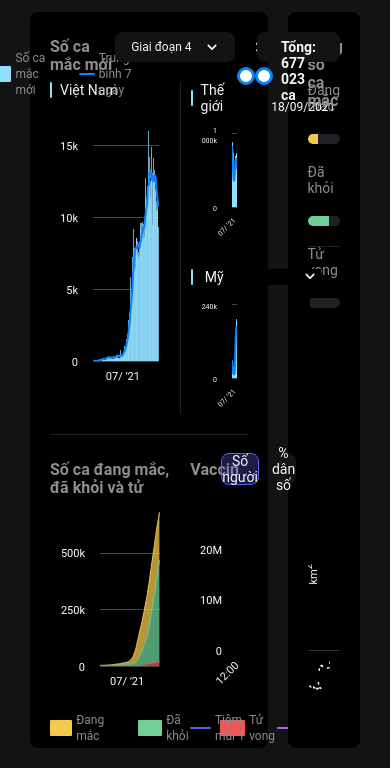
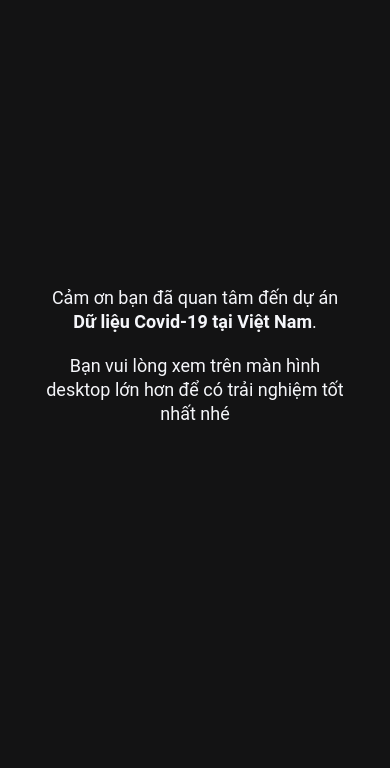
Before and after one commit to hulk1999/CovidDashboard, a plain HTML site: page index.html in a window 390 px wide. Shown: the part 76-844 px from the top of the page. Drawn offline with Linux system fonts and the light colour scheme.

Commit message:
Update view-port notification
The dashboard requires a large view-port to have the best experience so an update about it is necessary for users.

```diff
--- a/css/index.css
+++ b/css/index.css
@@ -149,7 +149,7 @@ html, body{
   font-weight: 700;
   font-size: 16px;
   line-height: 18px;
-  width: 33%;
+  width: 50%;
   display: inline-block;
 }
 
@@ -679,3 +679,32 @@ html, body{
   font-size: 11px;
   -webkit-transform: rotate(-90deg);
 }
+
+/*--------------------  VIEW PORT NOTI ----------------------*/
+
+#view-port-notification{
+  position: absolute;
+  top: 0;
+  left: 0;
+  width: 100vw;
+  height: 100vh;
+  background-color: var(--background);
+  z-index: 100;
+  display: none;
+  width: 100vw;
+  justify-content: center;
+  align-items: center;
+  flex-direction: column;
+}
+#view-port-notification p{
+  color: var(--primary-text);
+  font-size: 18px;
+  font-weight: 400;
+  line-height: 24px;
+  text-align: center;
+  width: 80%;
+  margin: 20px 0 0 0;
+}
+@media screen and (max-width: 1240px) {
+  #view-port-notification {display: flex;}
+}
--- a/index.html
+++ b/index.html
@@ -232,6 +232,11 @@
 
   </div>
 
+  <div id="view-port-notification">
+    <p>Cảm ơn bạn đã quan tâm đến dự án <b>Dữ liệu Covid-19 tại Việt Nam</b>.</p>
+    <p>Bạn vui lòng xem trên màn hình desktop lớn hơn để có trải nghiệm tốt nhất nhé</p>
+  </div>
+
   <!-- -------------------------------------- JAVASCRIPT ---------------------------------------- -->
 
   <script src="highcharts/highmaps.js"></script>
```
